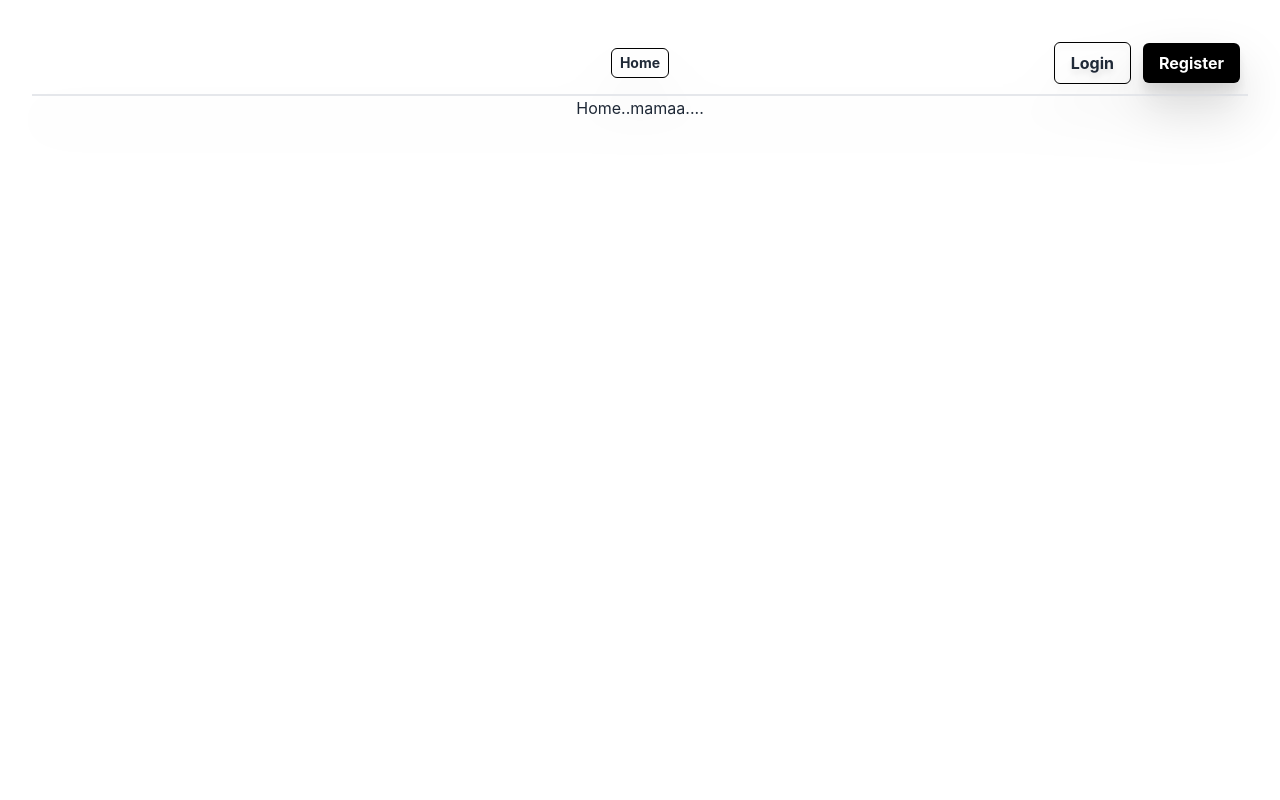
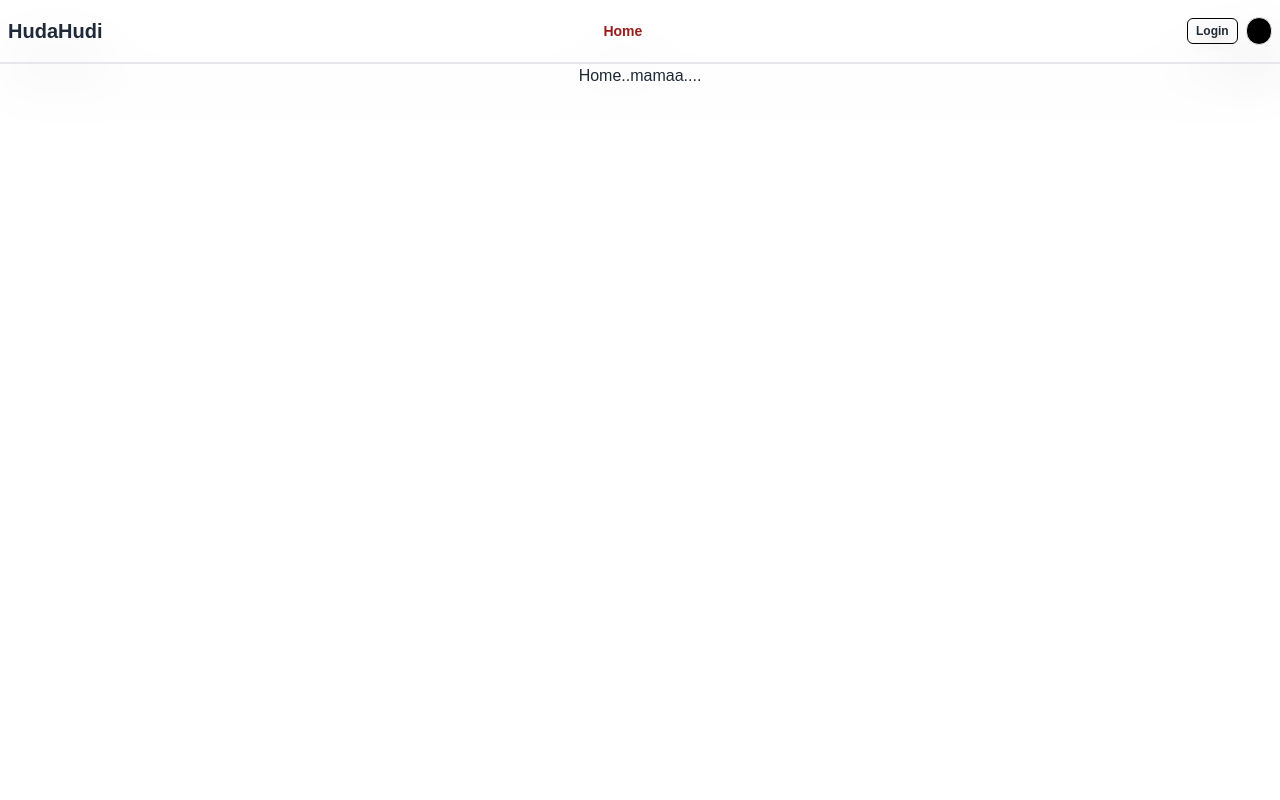
Before and after one commit to devalienbrain/react-auth-mongo-practice-client, a React (Vite) app: page / in a window 1280 px wide. Shown: the top 800 px of the page. Built offline with nearby package versions, Linux system fonts and the light colour scheme; no server answers.

Commit message:
incomplete toggle theme

```diff
--- a/index.html
+++ b/index.html
@@ -1,5 +1,5 @@
 <!doctype html>
-<html lang="en" data-theme="light">
+<html lang="en" class="light">
 
 <head>
   <meta charset="UTF-8" />
@@ -9,7 +9,7 @@
 </head>
 
 <body>
-  <div id="root"></div>
+  <div class="font-poppins" id="root"></div>
   <script type="module" src="/src/main.jsx"></script>
 </body>
 
--- a/src/components/Footer/Footer.jsx
+++ b/src/components/Footer/Footer.jsx
@@ -1,6 +1,6 @@
 const Footer = () => {
   return (
-    <div className="text-center py-16 drop-shadow-2xl border-t-2">
+    <div className="text-center py-16 drop-shadow-2xl border-t-2 z-50">
       <h3 className="font-bold">Huda Hudi</h3>
       <p>
         <small>
--- a/src/components/Header/NavBar.jsx
+++ b/src/components/Header/NavBar.jsx
@@ -1,4 +1,4 @@
-import { useContext } from "react";
+import { useContext, useEffect, useState } from "react";
 import { NavLink, useNavigate } from "react-router-dom";
 import { Link } from "react-router-dom";
 import { AuthContext } from "../../Provider/AuthProvider";
@@ -12,11 +12,7 @@ const NavBar = () => {
         <NavLink
           to="/"
           className={({ isActive, isPending }) =>
-            isPending
-              ? "pending"
-              : isActive
-              ? "border px-2 py-1 border-black rounded-md"
-              : "border px-2 py-1 border-white rounded-md"
+            isPending ? "pending" : isActive ? "text-red-800 font-black" : ""
           }
         >
           Home
@@ -31,10 +27,30 @@ const NavBar = () => {
     navigate("/");
   };
 
+  const [currentTheme, setCurrentTheme] = useState("light");
+
+  const toggleTheme = () => {
+    const html = document.documentElement;
+    const newTheme = currentTheme === "light" ? "dark" : "light";
+    setCurrentTheme(newTheme);
+    html.setAttribute("data-theme", newTheme);
+    html.classList.remove(currentTheme);
+    html.classList.add(newTheme);
+    localStorage.setItem("currentTheme", JSON.stringify(newTheme));
+  };
+
+  useEffect(() => {
+    const currentTheme =
+      JSON.parse(localStorage.getItem("currentTheme")) || "light";
+    setCurrentTheme(currentTheme);
+    const html = document.documentElement;
+    html.classList.add(currentTheme);
+  }, [currentTheme]);
+
   return (
     <>
       <ToastContainer></ToastContainer>
-      <div className="navbar font-bold border-b-2 drop-shadow-2xl">
+      <div className="navbar font-bold border-b-2 drop-shadow-2xl z-50">
         <div className="navbar-start">
           <div className="dropdown">
             <label tabIndex={0} className="btn btn-ghost lg:hidden">
@@ -55,46 +71,42 @@ const NavBar = () => {
             </label>
             <ul
               tabIndex={0}
-              className="menu menu-sm dropdown-content mt-3 z-[1] p-2 shadow bg-base-100 rounded-box w-52"
+              className="menu menu-sm dropdown-content mt-3 z-[1] py-2 shadow bg-base-100 rounded-box w-52"
             >
               {links}
             </ul>
           </div>
+          <span className="normal-case text-xl">HudaHudi</span>
         </div>
         <div className="navbar-center hidden lg:flex">
           <ul className="menu menu-horizontal px-1">{links}</ul>
         </div>
         <div className="navbar-end">
           {user ? (
-            <div className="flex items-center">
+            <div
+              onClick={handleSignOut}
+              className="flex justify-end items-center text-xs drop-shadow-2xl hover:text-red-700"
+            >
+              <img
+                className="mr-1 w-5 rounded-full border border-white"
+                src={user?.photoURL}
+              />
               <span>{user?.displayName}</span>
-              <img
-                className="ml-3 w-8 rounded-full"
-                src={user?.photoURL}
-                alt=""
-              />
-              <button
-                onClick={handleSignOut}
-                className="ml-3 px-4 py-2 font-semibold bg-red-600 text-white hover:bg-red-500 drop-shadow-xl"
-              >
-                Sign Out
-              </button>
             </div>
           ) : (
-            <div>
+            <div className="text-xs">
               <Link to="/login">
-                <button className="px-4 py-2 border border-black hover:text-white hover:bg-slate-800 drop-shadow-lg rounded-md">
+                <button className="px-2 py-1 border border-black hover:text-white hover:bg-slate-800 drop-shadow-lg rounded-md">
                   Login
-                </button>
-              </Link>
-              <Link to="/register">
-                <button className="ml-3 px-4 py-2 bg-black text-white hover:bg-slate-800 drop-shadow-xl rounded-md">
-                  Register
                 </button>
               </Link>
             </div>
           )}
         </div>
+        <button
+          onClick={toggleTheme}
+          className="ml-2 rounded-full w-7 h-7 border text-xs bg-black"
+        ></button>
       </div>
     </>
   );
--- a/src/index.css
+++ b/src/index.css
@@ -2,26 +2,18 @@
 @tailwind components;
 @tailwind utilities;
 
+@import url("https://fonts.googleapis.com/css2?family=Poppins:wght@200;300;400;500;600;700;800&display=swap");
+
 :root {
-  font-family: Inter, system-ui, Avenir, Helvetica, Arial, sans-serif;
+  font-family: "Poppins", sans-serif;
   line-height: 1.5;
   font-weight: 400;
-
-  /* color-scheme: light dark;
-  color: rgba(255, 255, 255, 0.87);
-  background-color: #242424; */
-
-  font-synthesis: none;
-  text-rendering: optimizeLegibility;
-  -webkit-font-smoothing: antialiased;
-  -moz-osx-font-smoothing: grayscale;
-  -webkit-text-size-adjust: 100%;
 }
 
 #root {
   max-width: 1280px;
   margin: 0 auto;
-  padding: 2rem;
+  /* padding: 1rem; */
   text-align: center;
 }
 
--- a/tailwind.config.js
+++ b/tailwind.config.js
@@ -1,5 +1,6 @@
 /** @type {import('tailwindcss').Config} */
 export default {
+  darkMode: "class",
   content: ["./index.html", "./src/**/*.{js,ts,jsx,tsx}"],
   theme: {
     extend: {},
```
